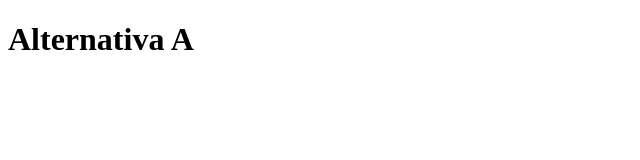
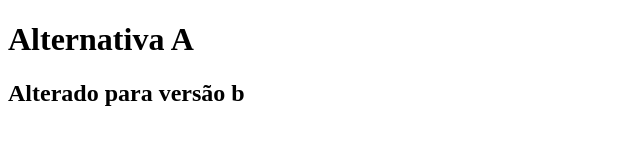
Before and after one commit to Luss01/git-aula-1, a plain HTML site: page index.html in a window 1280 px wide. Shown: the whole page, without its empty margins (0-640 px from the left). Drawn offline with Linux system fonts and the light colour scheme.

Commit message:
mais uma versão atualizada

```diff
--- a/index.html
+++ b/index.html
@@ -7,5 +7,6 @@
 </head>
 <body>
     <h1>Alternativa A</h1>
+    <h2>Alterado para versão b</h2>
 </body>
 </html>
```
